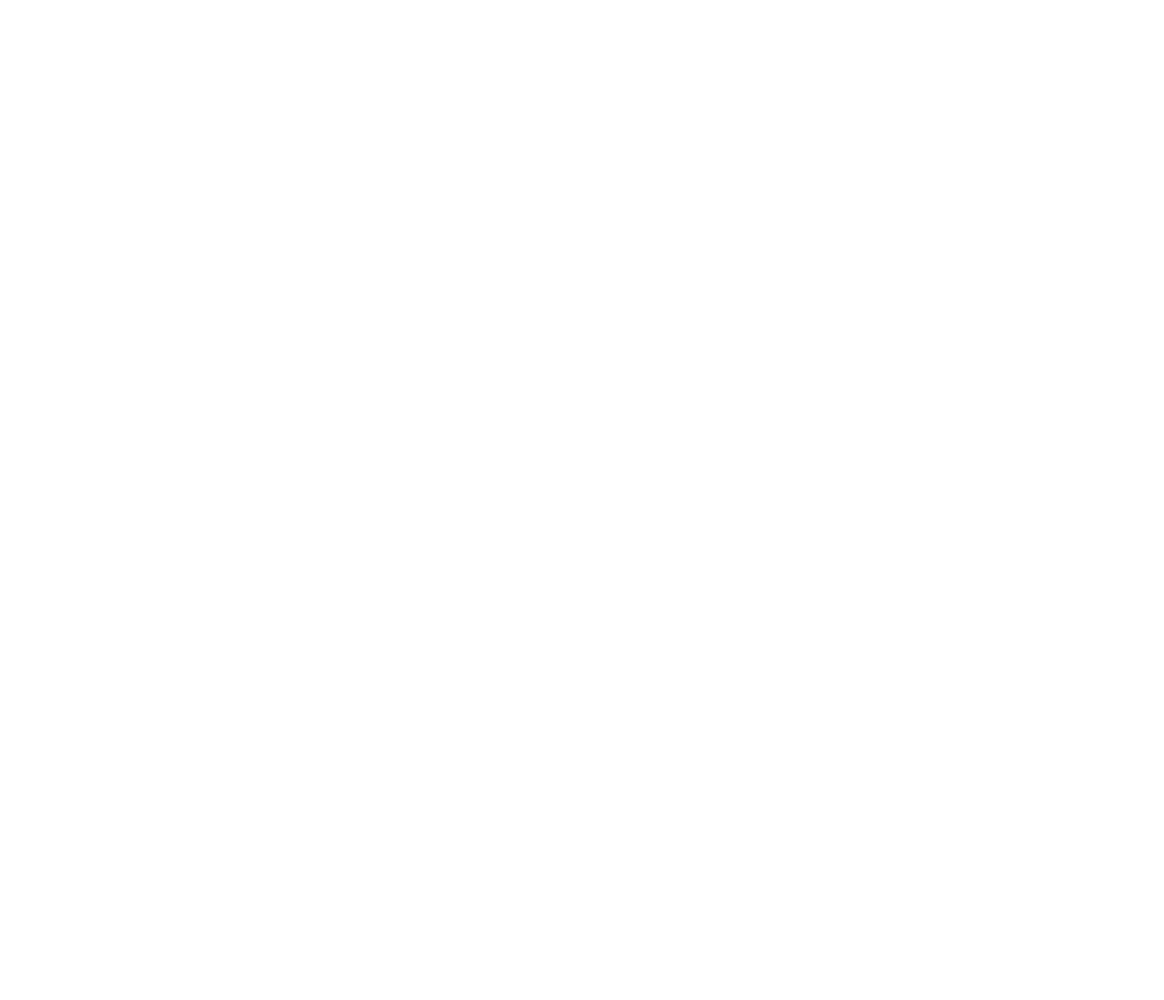
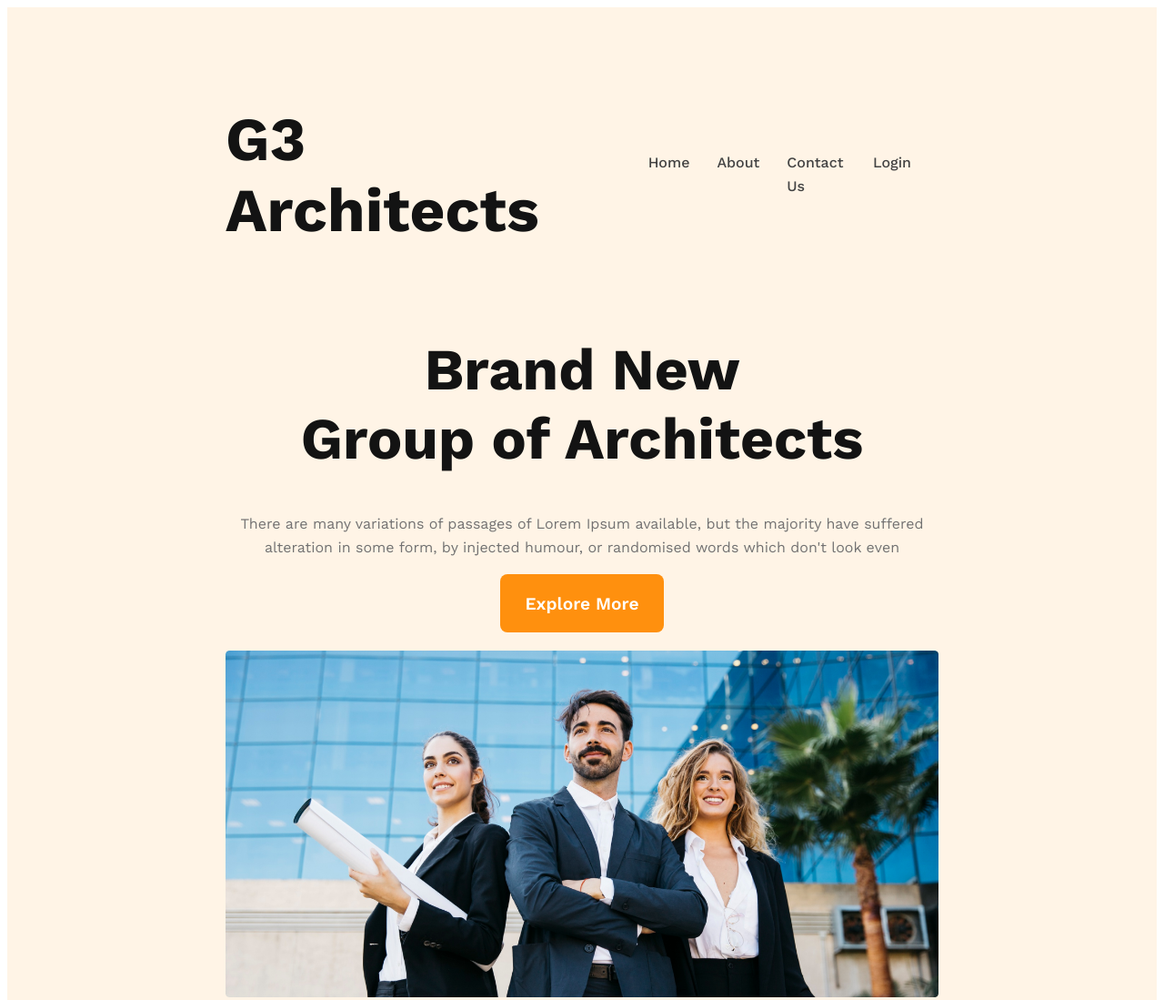
Before and after one commit to Vinactez/g3-architects-project, a plain HTML site: page index.html in a window 1280 px wide. Shown: the top 1099 px of the page at 91% size. Before the commit the page ends 800 px from the top, so only its background shows below. Drawn offline with nearby package versions, Linux system fonts and the light colour scheme.

Commit message:
added banner content

```diff
--- a/index.html
+++ b/index.html
@@ -13,7 +13,37 @@
     />
   </head>
   <body>
-    <header></header>
+    <header>
+        <!-- nav section -->
+      <nav>
+        <div class="nav-container">
+          <div class="nav-title">
+            <h2>G3 Architects</h2>
+          </div>
+          <div class="nav-options">
+            <ul>
+              <li>Home</li>
+              <li>About</li>
+              <li>Contact Us</li>
+              <li>Login</li>
+            </ul>
+          </div>
+        </div>
+      </nav>
+      <!-- banner section -->
+      <div class="banner">
+        <div class="banner-content">
+          <h1 class="banner-title">Brand New <br> Group of Architects</h1>
+          <p class="description">
+            There are many variations of passages of Lorem Ipsum available, but
+            the majority have suffered alteration in some form, by injected
+            humour, or randomised words which don't look even
+          </p>
+          <button class="btn-primary">Explore More</button>
+        </div>
+        <img src="./images/banner.png" alt="" />
+      </div>
+    </header>
     <main></main>
     <footer></footer>
   </body>
--- a/styles.css
+++ b/styles.css
@@ -0,0 +1,76 @@
+/* shared styles */
+
+* {
+  font-family: "work sans";
+}
+
+.btn-primary {
+  width: 180px;
+  height: 64px;
+  background-color: #ff900e;
+  color: white;
+  border: none;
+  border-radius: 8px;
+  font-size: 1.2rem;
+  font-weight: 600;
+}
+
+/* header styles */
+
+header {
+  background-color: #ff900e1a;
+  padding: 50px 240px;
+}
+
+/* nav styles */
+
+.nav-container {
+  display: flex;
+  justify-content: space-around;
+  align-items: center;
+}
+
+.nav-title {
+  color: #131313;
+  font-size: 2.8rem;
+  font-weight: 700;
+}
+
+.nav-options ul {
+  display: flex;
+}
+
+.nav-options li {
+  list-style: none;
+  color: #424242;
+  font-size: 1rem;
+  margin-right: 30px;
+  font-weight: 500;
+  line-height: 26px;
+}
+
+/* banner styles */
+
+.banner-content {
+  max-width: 800px;
+  text-align: center;
+  margin: 0 auto;
+}
+
+.banner-title {
+  color: #131313;
+  font-size: 4rem;
+  font-weight: 700;
+}
+
+.description {
+  color: #727272;
+  font-size: 1rem;
+  font-weight: 400;
+  line-height: 26px;
+}
+
+.banner img{
+  margin-top: 20px;
+  width: 100%;
+}
```
